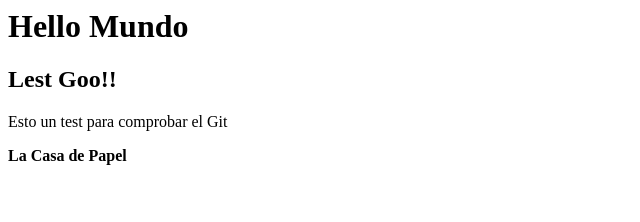
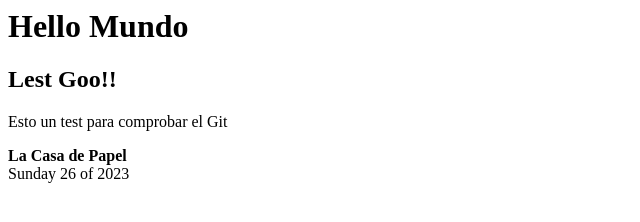
Before and after one commit to henroy99/Levelup, a plain HTML site: page index.html in a window 1280 px wide. Shown: the whole page, without its empty margins (0-640 px from the left). Drawn offline with Linux system fonts and the light colour scheme.

Commit message:
otherTest

```diff
--- a/index.html
+++ b/index.html
@@ -3,3 +3,5 @@
 
 <p>Esto un test para comprobar el Git</p>
 <strong>La Casa de Papel</strong>
+
+<footer>Sunday 26 of 2023</footer>
```
